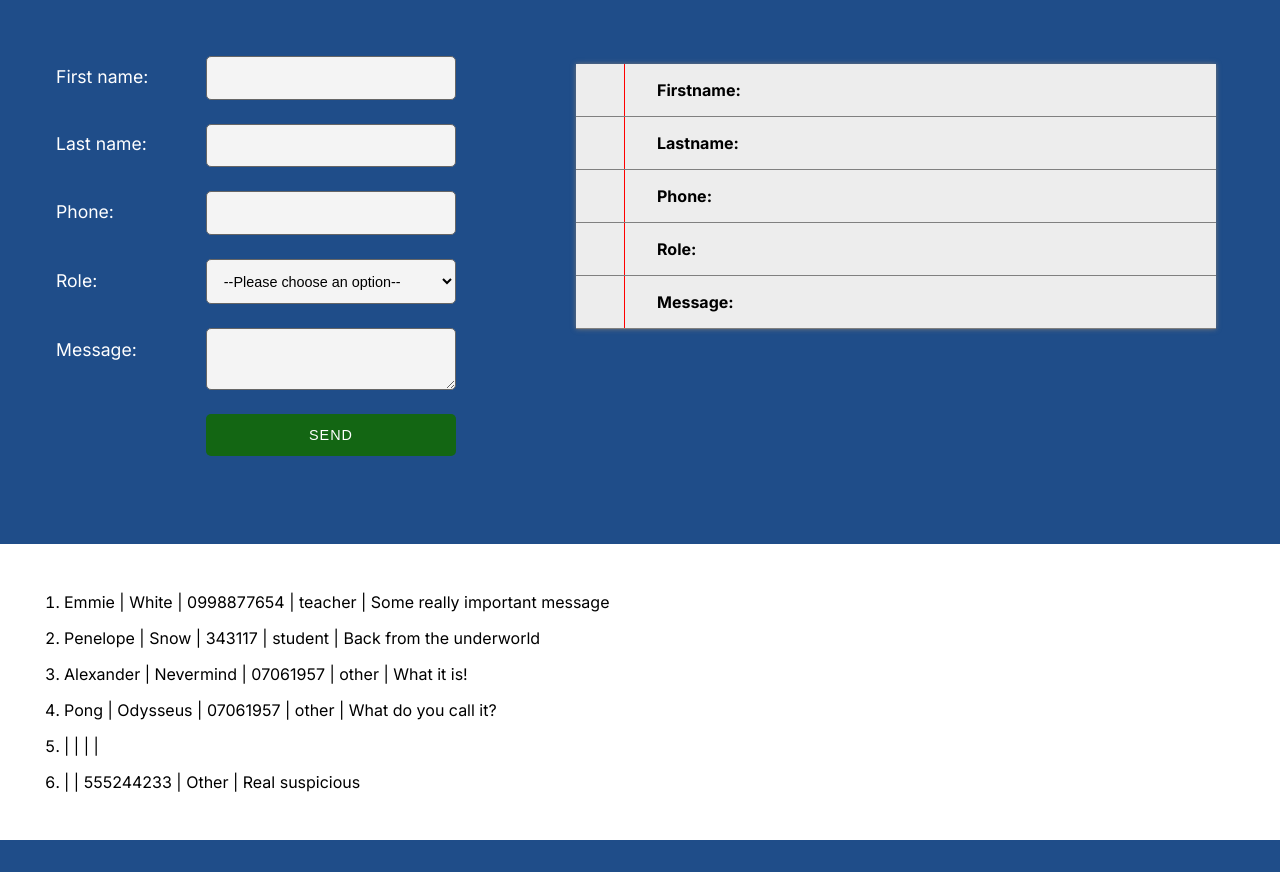
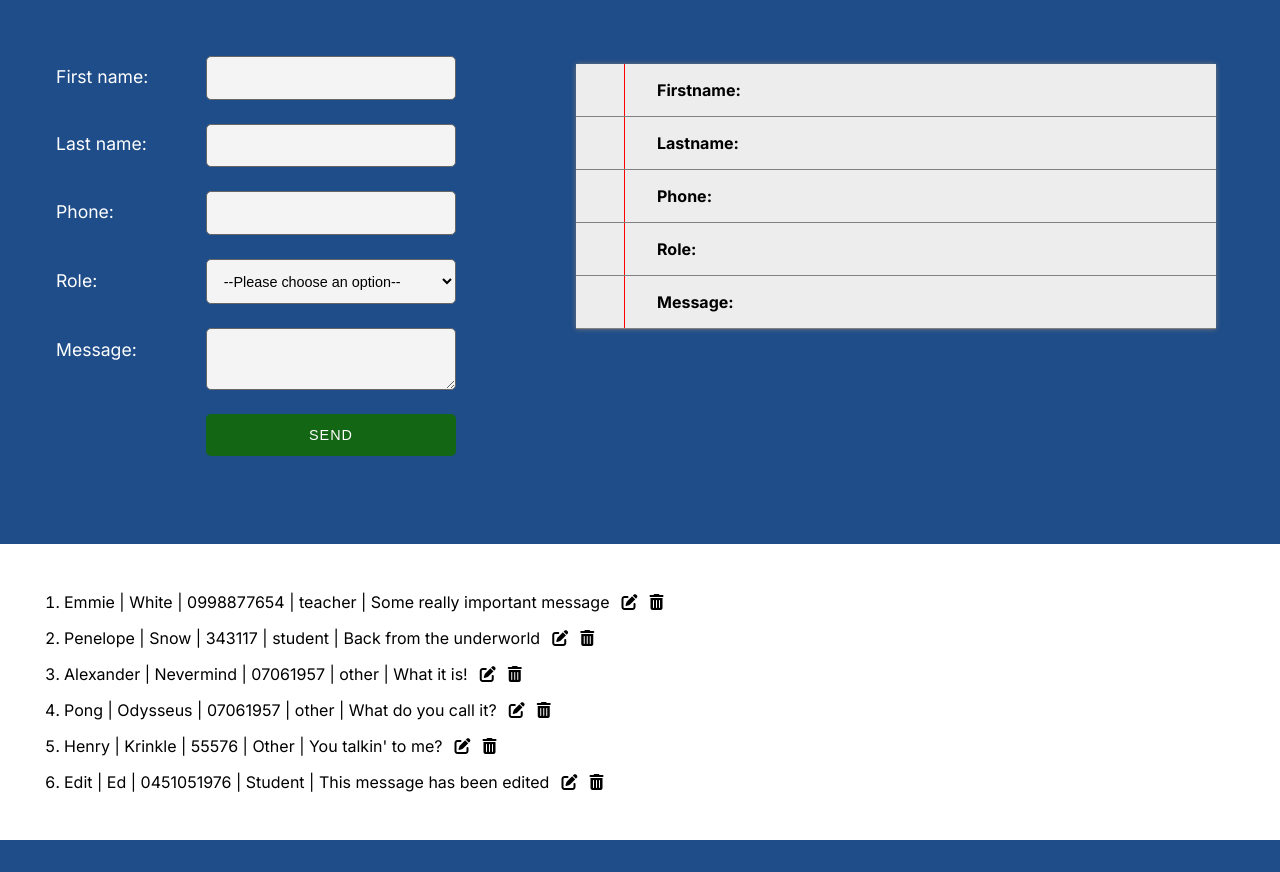
Before and after one commit to kevinrwinter/form-view-modal, a React (Create React App) app: page / in a window 1280 px wide. Built offline with nearby package versions, Linux system fonts and the light colour scheme; data requests are answered from the project's data file.

Commit message:
feat(EditOverlay) edit and delete functionality added
Also started destructuring props

```diff
--- a/db.json
+++ b/db.json
@@ -32,47 +32,21 @@
       "role": "other",
       "message": "What do you call it?"
     },
-    [
-      {
-        "id": 1,
-        "firstName": "Emmie",
-        "lastName": "White",
-        "phone": "0998877654",
-        "role": "teacher",
-        "message": "Some really important message"
-      },
-      {
-        "id": 2,
-        "firstName": "Penelope",
-        "lastName": "Snow",
-        "phone": "343117",
-        "role": "student",
-        "message": "Back from the underworld"
-      },
-      {
-        "id": 3,
-        "firstName": "Alexander",
-        "lastName": "Nevermind",
-        "phone": "07061957",
-        "role": "other",
-        "message": "What it is!"
-      },
-      {
-        "id": 4,
-        "firstName": "Pong",
-        "lastName": "Odysseus",
-        "phone": "07061957",
-        "role": "other",
-        "message": "What do you call it?"
-      }
-    ],
     {
-      "firstname": "Henry",
-      "lastname": "Krinkle",
-      "phone": "555244233",
+      "firstName": "Henry",
+      "lastName": "Krinkle",
+      "phone": "55576",
       "role": "Other",
-      "message": "Real suspicious",
+      "message": "You talkin' to me?",
       "id": 5
+    },
+    {
+      "firstName": "Edit",
+      "lastName": "Ed",
+      "phone": "0451051976",
+      "role": "Student",
+      "message": "This message has been edited",
+      "id": 6
     }
   ]
 }
--- a/src/App.js
+++ b/src/App.js
@@ -5,19 +5,22 @@ import Form from "./components/Form";
 import View from "./components/View";
 import Modal from "./components/Modal";
 import NotesList from "./components/NotesList";
+import EditOverlay from "./components/EditOverlay";
 
 class App extends Component {
   // Names must match props.firstname in View.js
   state = {
     inputData: {
-      firstname: "",
-      lastname: "",
+      firstName: "",
+      lastName: "",
       phone: "",
       role: "",
       message: "",
     },
     showPopup: false,
     data: [],
+    updatePopup: false,
+    currentNote: {},
   };
 
   componentDidMount() {
@@ -50,12 +53,44 @@ class App extends Component {
     window.location.reload();
   };
 
-  //
+  deleteHandler = (id) => {
+    console.log("delete: ", id);
+    axios.delete(`http://localhost:3010/notes/${id}`).then(() => {
+      const notes = this.state.data.filter((item) => item.id !== id);
+      this.setState({ data: notes });
+    });
+  };
+
+  updateHandler = (item) => {
+    console.log("edit: ", item);
+    this.setState({ updatePopup: true, currentNote: item });
+  };
+
+  inputUpdateHandler = (event) => {
+    this.setState({
+      currentNote: {
+        ...this.state.currentNote,
+        [event.target.name]: event.target.value,
+      },
+    });
+  };
+
+  updatePutHandler = (id) => {
+    axios.put(`http://localhost:3010/notes/${id}`, this.state.currentNote).then((res) => console.log(res));
+  };
+
   render() {
     console.log(this.state.data);
     return (
       <>
         <div className="input-area">
+          {this.state.updatePopup && (
+            <EditOverlay
+              {...this.state.currentNote}
+              change={this.inputUpdateHandler}
+              submit={() => this.updatePutHandler(this.state.currentNote.id)}
+            />
+          )}
           <Form change={this.inputHandler} submit={this.popupHandler} />
           <View
             // firstname={this.state.inputData.firstname}
@@ -68,7 +103,7 @@ class App extends Component {
           />
         </div>
 
-        <NotesList data={this.state.data} />
+        <NotesList data={this.state.data} delete={this.deleteHandler} edit={this.updateHandler} />
 
         {this.state.showPopup && (
           <Modal close={this.closeHandler} {...this.state.inputData} submit={this.submitHandler} />
--- /dev/null
+++ b/src/components/EditOverlay.js
@@ -0,0 +1,17 @@
+import Form from "./Form";
+
+const EditOverlay = (props) => {
+  return (
+    <div className="overlay">
+      <Form {...props} />
+    </div>
+  );
+};
+
+export default EditOverlay;
+
+// values from object
+
+// 1 open overlay
+// 2. edit on change
+// 3. post data
--- a/src/components/Form.js
+++ b/src/components/Form.js
@@ -1,23 +1,24 @@
 // import React from "react";
 
-function Form(props) {
+// Destructured props
+function Form({ change, submit, firstName, lastName, phone, role, message }) {
   return (
-    <form onChange={props.change} onSubmit={props.submit}>
+    <form onChange={change} onSubmit={submit}>
       <div className="form-group">
         <label htmlFor="firstname">First name:</label>
-        <input type="text" name="firstname" id="firstname" required />
+        <input type="text" name="firstName" id="firstname" required defaultValue={firstName} />
       </div>
       <div className="form-group">
         <label htmlFor="lastname">Last name:</label>
-        <input type="text" name="lastname" id="lastname" required />
+        <input type="text" name="lastName" id="lastname" required defaultValue={lastName} />
       </div>
       <div className="form-group">
         <label htmlFor="phone">Phone:</label>
-        <input type="tel" name="phone" id="phone" required />
+        <input type="tel" name="phone" id="phone" required defaultValue={phone} />
       </div>
       <div className="form-group">
         <label htmlFor="role">Role:</label>
-        <select name="role" id="role" required>
+        <select name="role" id="role" required defaultValue={role}>
           <option value="" invalid="true" hidden>
             --Please choose an option--
           </option>
@@ -28,7 +29,7 @@ function Form(props) {
       </div>
       <div className="form-group">
         <label htmlFor="message">Message:</label>
-        <textarea name="message" id="message"></textarea>
+        <textarea name="message" id="message" required defaultValue={message}></textarea>
       </div>
       <div className="form-group">
         <input className="submit-btn" type="submit" value="SEND" />
--- a/src/components/Modal.js
+++ b/src/components/Modal.js
@@ -4,10 +4,10 @@ export default function Modal(props) {
       <div className="modal">
         <h2>This is your note:</h2>
         <p>
-          First name: <span>{props.firstname}</span>
+          First name: <span>{props.firstName}</span>
         </p>
         <p>
-          Last name: <span>{props.lastname}</span>
+          Last name: <span>{props.lastName}</span>
         </p>
         <p>
           Phone: <span>{props.phone}</span>
--- a/src/components/NotesList.js
+++ b/src/components/NotesList.js
@@ -8,6 +8,12 @@ const NotesList = (props) => {
           <li key={note.id}>
             <span>{note.firstName}</span> | <span>{note.lastName}</span> | <span>{note.phone}</span> |{" "}
             <span>{note.role}</span> | <span>{note.message}</span>
+            <span className="icon-control">
+              <i className="fa-solid fa-pen-to-square" onClick={() => props.edit(note)}></i>
+            </span>
+            <span className="icon-control">
+              <i className="fa-solid fa-trash-can" onClick={() => props.delete(note.id)}></i>
+            </span>
           </li>
         ))}
       </ol>
--- a/src/components/View.js
+++ b/src/components/View.js
@@ -8,13 +8,13 @@ function View(props) {
         <div className="view-block">
           <div className="margin"></div>
           <p>
-            Firstname: <span>{props.firstname}</span>
+            Firstname: <span>{props.firstName}</span>
           </p>
         </div>
         <div className="view-block">
           <div className="margin"></div>
           <p>
-            Lastname: <span>{props.lastname}</span>
+            Lastname: <span>{props.lastName}</span>
           </p>
         </div>
         <div className="view-block">
--- a/src/style.css
+++ b/src/style.css
@@ -1,4 +1,5 @@
 @import url("https://fonts.googleapis.com/css2?family=Inter:wght@400;600;700&display=swap");
+@import url("https://cdnjs.cloudflare.com/ajax/libs/font-awesome/6.1.1/css/all.min.css");
 
 * {
   margin: 0;
@@ -188,3 +189,11 @@ textarea {
 .input-area {
   display: flex;
 }
+
+.icon-control {
+  margin-left: 0.75rem;
+}
+
+.icon-control i {
+  cursor: pointer;
+}
```
